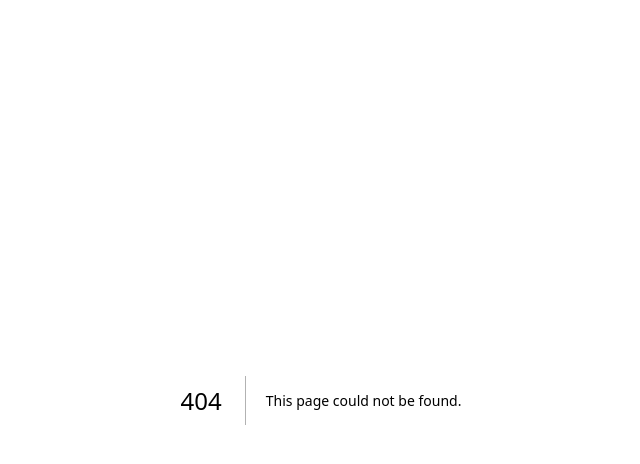
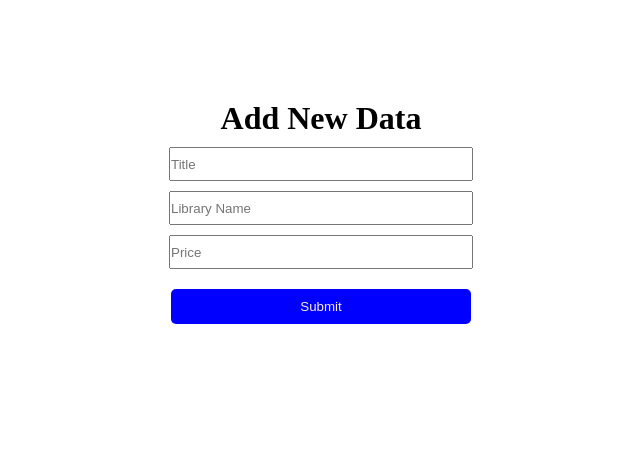
Before and after one commit to sutharkhetesh/api_next.js, a Next.js app: page /Books/Post in a window 1280 px wide. Before the commit this address had no page. Shown: the top 464 px of the page, without its empty margins (319-959 px from the left). Built offline with nearby package versions, Linux system fonts and the light colour scheme.

Commit message:
next.js project

```diff
--- a/src/components/Navbar.tsx
+++ b/src/components/Navbar.tsx
@@ -3,12 +3,20 @@ import styles from "../styles/home.module.css"
 
 const Navbar = () => {
   return <>
-    <nav>
-      <ul className={styles.menubar}>
-        <li><a href="/">Home</a></li>
-        <li><a href="/books">Books</a></li>
-        <li><a href="/author">Authors</a></li>
-        <li><a href="/">Contact</a></li>
+    <nav className={styles.navbar}>
+      <ul className={styles.nav}>
+        <li><a href="#">Home</a></li>
+        <li>
+          <a href="#">Books</a>
+          <ul>
+            <li><a href="Books/Get">Get Data</a></li>
+            <li><a href="Books/Post">Post Data</a></li>
+            <li><a href="Books/Data">Delete Data</a></li>
+            <li><a href="#">Patch Data</a></li>
+          </ul>
+        </li>
+        <li><a href="#">Author</a></li>
+        <li><a href="#">Contact</a></li>
       </ul>
     </nav>
   </>
--- /dev/null
+++ b/src/pages/Books/Get/get.module.css
@@ -0,0 +1,23 @@
+.table{
+    /* /* border: 1px solid #ccc;
+    border-radius: 5px;
+    font-family: 'Franklin Gothic Medium', 'Arial Narrow', Arial, sans-serif */
+
+    width: 100%;
+    border-collapse: collapse;
+}
+.table th{
+    border: 4px solid red;
+    padding: 10px;
+
+}
+.table td{
+    border: 4px solid red;
+    padding: 10px;
+    text-align: center;
+
+}
+.head{
+    text-align: center;
+    padding: 20px;
+}
--- /dev/null
+++ b/src/pages/Books/Get/index.tsx
@@ -0,0 +1,61 @@
+import { useEffect, useState } from "react";
+import styles from "./get.module.css";
+import { type } from "os";
+
+type book = {
+    id: number;
+    books_title: string;
+    library_name: string;
+    books_price: number;
+}
+
+export default function Home() {
+    const [userData, setUserData] = useState<book[]>([]);
+
+    useEffect(() => {
+        // Define the API endpoint URL
+        const apiUrl = "http://localhost:8000/Books";
+
+        // Fetch data from the API
+        fetch(apiUrl)
+            .then((response) => {
+                if (!response.ok) {
+                    throw new Error("Network response was not ok");
+                }
+                return response.json();
+            })
+            .then((data) => {
+                // Set the fetched data in the state
+                setUserData(data);
+            })
+            .catch((error) => {
+                console.error("Error fetching data:", error);
+            });
+    }, []);
+
+    return (
+        <div>
+            <h1 className={styles.head}>Books Details (Get Data)</h1>
+            <table className={styles.table}>
+                <thead >
+                    <tr>
+                        <th >ID</th>
+                        <th>Title</th>
+                        <th>Library Name</th>
+                        <th>Price</th>
+                    </tr>
+                </thead>
+                <tbody>
+                    {userData.map((book) => (
+                        <tr key={book.id}>
+                            <td>{book.id}</td>
+                            <td>{book.books_title}</td>
+                            <td>{book.library_name}</td>
+                            <td>{book.books_price}</td>
+                        </tr>
+                    ))}
+                </tbody>
+            </table>
+        </div>
+    );
+}
--- /dev/null
+++ b/src/pages/Books/Post/index.tsx
@@ -0,0 +1,70 @@
+import styles from "./post.module.css";
+import { useState } from "react";
+
+type book = {
+  id: number;
+  books_title: string;
+  library_name: string;
+  books_price: number;
+};
+
+export default function Books() {
+  const [books_title, setBooksTitle] = useState("");
+  const [library_name, setLibraryName] = useState("");
+  const [books_price, setBooksPrice] = useState<number | string>("");
+  const books_status = false;
+
+  const handleSubmit = async () => {
+    try {
+      const response = await fetch("http://localhost:8000/books", {
+        method: "POST",
+        headers: {
+          "Content-Type": "application/json",
+        },
+        body: JSON.stringify({ books_title, library_name, books_price, books_status }),
+      });
+
+      if (!response.ok) {
+        throw new Error("Network response was not ok");
+      }
+
+      // Clear the input fields
+      // setBooksTitle("");
+      // setLibraryName("");
+      // setBooksPrice();
+    } catch (error) {
+      console.error("Error posting data:", error);
+    }
+    window.location.reload()
+  };
+
+  return (
+    <div className={styles.add}>
+      <h1>Add New Data</h1>
+      <input
+        className={styles.input}
+        value={books_title}
+        type="text"
+        onChange={(e) => setBooksTitle(e.target.value)}
+        placeholder="Title"
+      />
+      <input
+        className={styles.input}
+        value={library_name}
+        type="text"
+        onChange={(e) => setLibraryName(e.target.value)}
+        placeholder="Library Name"
+      />
+      <input
+        className={styles.input}
+        value={books_price}
+        type="number"
+        onChange={(e) => setBooksPrice(e.target.valueAsNumber)}
+        placeholder="Price"
+      />
+      <button className={styles.btn} onClick={handleSubmit}>
+        Submit
+      </button>
+    </div>
+  );
+}
--- /dev/null
+++ b/src/pages/Books/Post/post.module.css
@@ -0,0 +1,22 @@
+.add{
+    margin-top: 100px;
+    text-align: -webkit-center;
+}
+.input{
+    width: 300px;
+    height: 30px;
+    margin: 10px;
+    display: block;
+    justify-content: center;
+
+}
+.btn{
+    background-color: blue;
+    color: antiquewhite;
+    border: 0;
+    width: 300px;
+    margin: 10px;
+    padding: 10px;
+    border-radius: 5px;
+    cursor: pointer;
+}
--- a/src/pages/books.tsx
+++ /dev/null
@@ -1,106 +0,0 @@
-
-// import { useEffect, useState } from "react";
-// import styles from "../styles/home.module.css"
-
-// export default function Home() {
-//   const [userData, setUserData] = useState([]);
-
-//   useEffect(() => {
-//     // Define the API endpoint URL
-//     const apiUrl = "http://localhost:8000/Books";
-
-//     // Fetch data from the API
-//     fetch(apiUrl)
-//       .then((response) => {
-//         if (!response.ok) {
-//           throw new Error("Network response was not ok");
-//         }
-//         return response.json();
-//       })
-//       .then((data) => {
-//         // Set the fetched data in the state
-//         setUserData(data);
-//       })
-//       .catch((error) => {
-//         console.error("Error fetching data:", error);
-//       });
-//   }, []);
-
-//   return (
-//     <div>
-//       <h1>Books</h1>
-//      <table className={styles.table}>
-//      <tr className={styles.table}>
-//         <th className={styles.table}>book.id</th>
-//         <th className={styles.table}>books_title</th>
-//         <th className={styles.table}>library_name</th>
-//         <th className={styles.table}>books_price</th>
-//      </tr>
-//         {userData.map((book) => (
-//           <tr className={styles.table} key={book.id}>
-//             <td className={styles.table} >{book.id}</td>
-//             <td className={styles.table} >{book.books_title}</td>
-//             <td className={styles.table} >{book.library_name}</td>
-//             <td className={styles.table} >{book.books_price}</td>
-
-//           </tr>
-//         ))}
-//       </table>
-//     </div>
-//   );
-// }
-
-
-import { useEffect, useState } from "react";
-import styles from "../styles/home.module.css";
-
-export default function Home() {
-    const [userData, setUserData] = useState([]);
-
-    useEffect(() => {
-        // Define the API endpoint URL
-        const apiUrl = "http://localhost:8000/Books";
-
-        // Fetch data from the API
-        fetch(apiUrl)
-            .then((response) => {
-                if (!response.ok) {
-                    throw new Error("Network response was not ok");
-                }
-                return response.json();
-            })
-            .then((data) => {
-                // Set the fetched data in the state
-                setUserData(data);
-            })
-            .catch((error) => {
-                console.error("Error fetching data:", error);
-            });
-    }, []);
-
-    return (
-        <div>
-            <h1>Books</h1>
-            <table className={styles.table}>
-                <thead>
-                    <tr>
-                        <th className={styles.tableHeader}>ID</th>
-                        <th className={styles.tableHeader}>Title</th>
-                        <th className={styles.tableHeader}>Library Name</th>
-                        <th className={styles.tableHeader}>Price</th>
-                    </tr>
-                </thead>
-                <tbody>
-                    {userData.map((book) => (
-                        <tr key={book.id}>
-                            <td>{book.id}</td>
-                            <td>{book.books_title}</td>
-                            <td>{book.library_name}</td>
-                            <td>{book.books_price}</td>
-                        </tr>
-                    ))}
-                </tbody>
-            </table>
-        </div>
-    );
-}
--- a/src/pages/index.tsx
+++ b/src/pages/index.tsx
@@ -1,9 +1,15 @@
 
+import Image from "next/image"
 import Navbar from "../components/Navbar"
+import images from "./image/img1.jpg"
+import styles from "../styles/home.module.css"
+
 export default function Home() {
   return (
     <>
       <Navbar />
+      <Image className={styles.image} src={images} alt="img" />
     </>
+
   )
 }
--- a/src/styles/globals.css
+++ b/src/styles/globals.css
@@ -1,3 +1,7 @@
 /* @tailwind base;
 @tailwind components;
 @tailwind utilities; */
+*{
+    margin: 0;
+    padding: 0;
+}
```
Also changed, not shown: src/styles/home.module.css (+56 -26 lines), src/pages/Books/Delete/index.tsx (added), src/pages/Books/Update/index.tsx (added), 2 other files (tests, documents, lock files or other folders).
